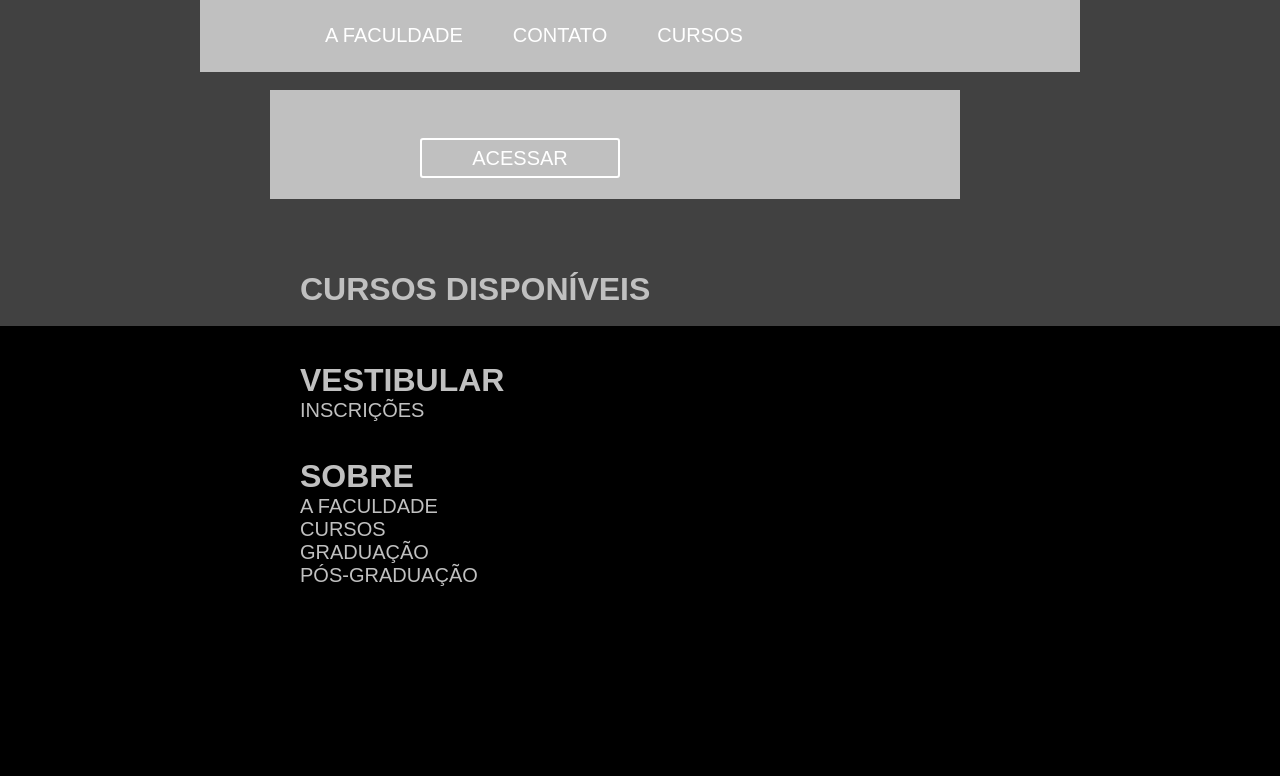
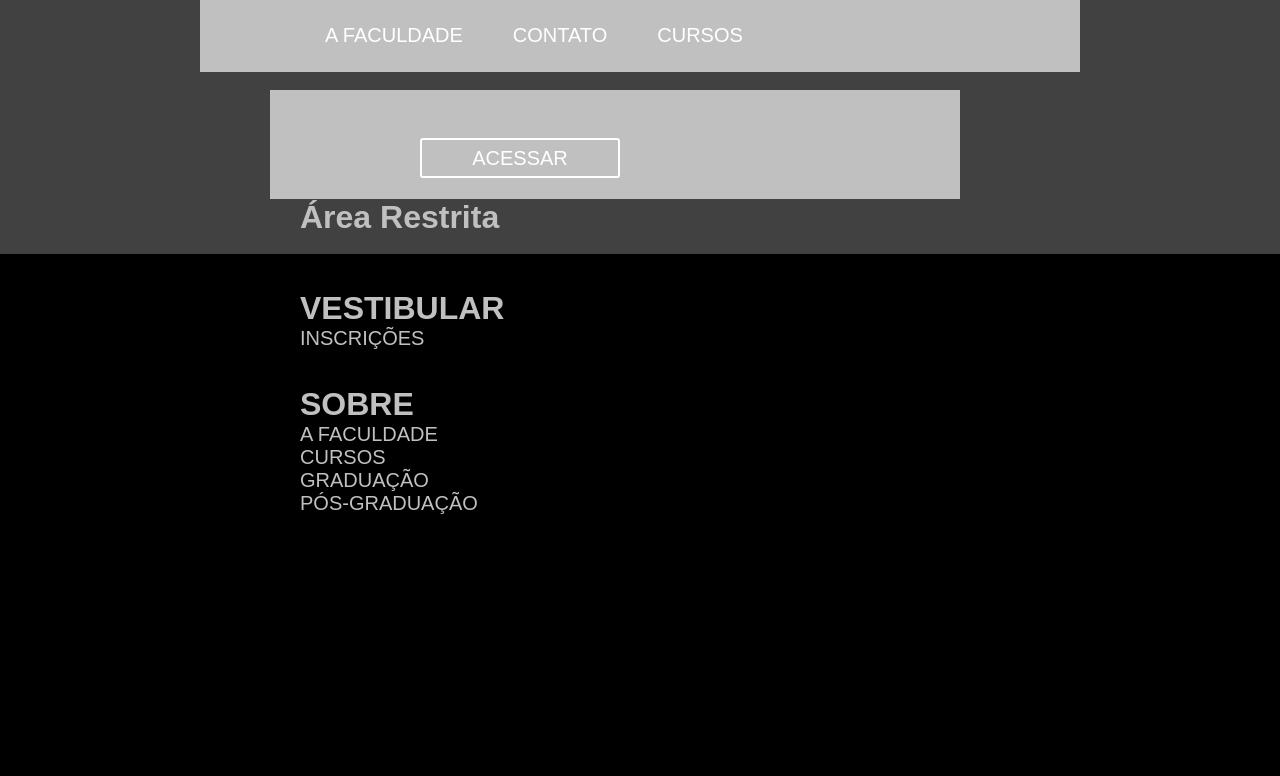
Before and after one commit to LimaHenrique/SiteFaculdadev3, a Django app: page /restrito.html in a window 1280 px wide. Shown: the part 217-993 px from the top of the page. After the commit the page ends 731 px from the top, so only its background shows below. Run offline with Django 3.2, Linux system fonts and the light colour scheme; parts of the project's set-up code (start-up, migrations or seed data) failed here and were passed over.

Commit message:
Update restrito.html

```diff
--- a/app/templates/restrito.html
+++ b/app/templates/restrito.html
@@ -1,8 +1,6 @@
 {% extends "base.html" %}
 {% block conteudo %}
 {%load static%}
-<br/><br/><br/><br/>
-<div id="inscricao">
-    <h1>CURSOS DISPONÍVEIS</h1><br/>
-    {{ sigla }}
+ <h1>Área Restrita</h1><br/>
+
 {% endblock %}
```
